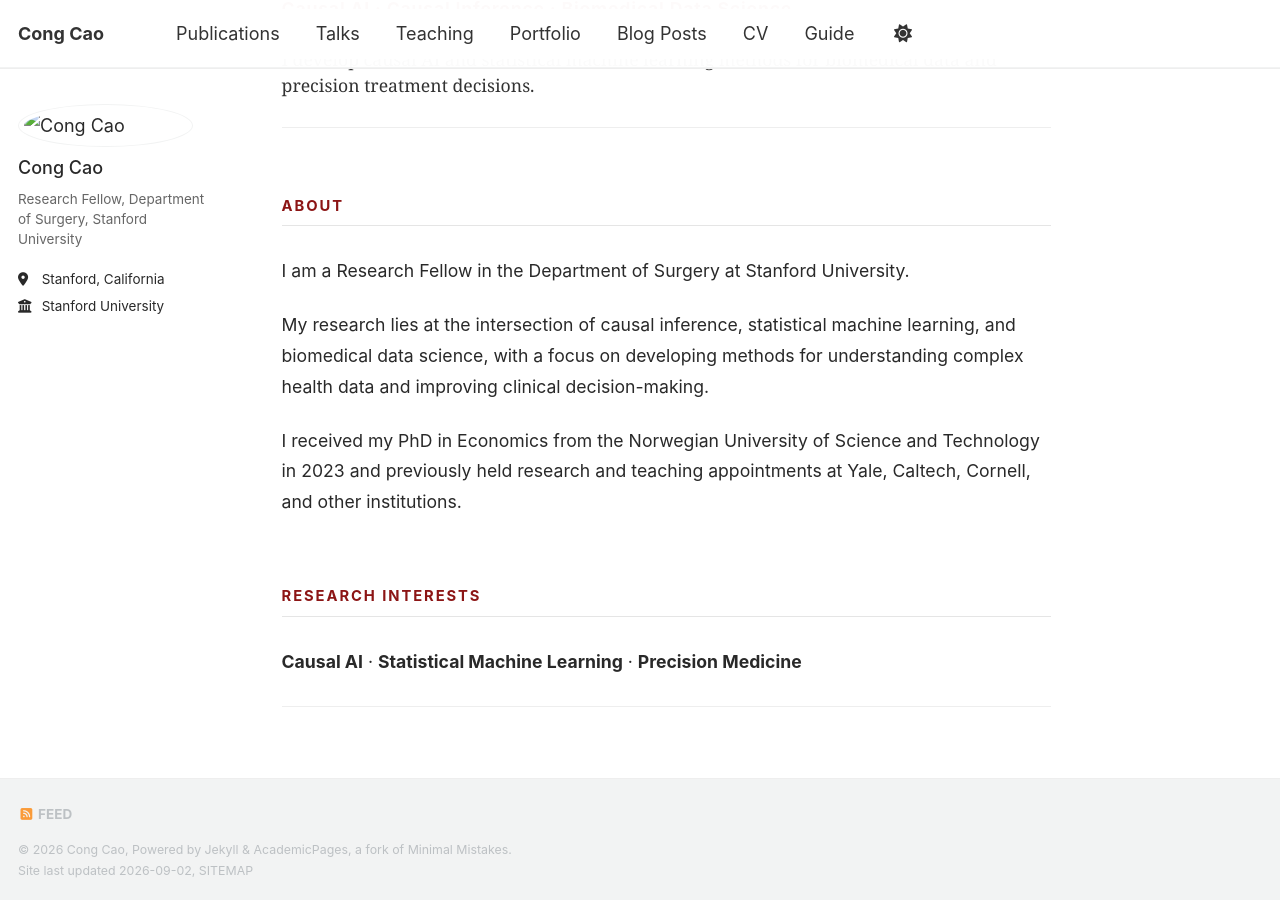
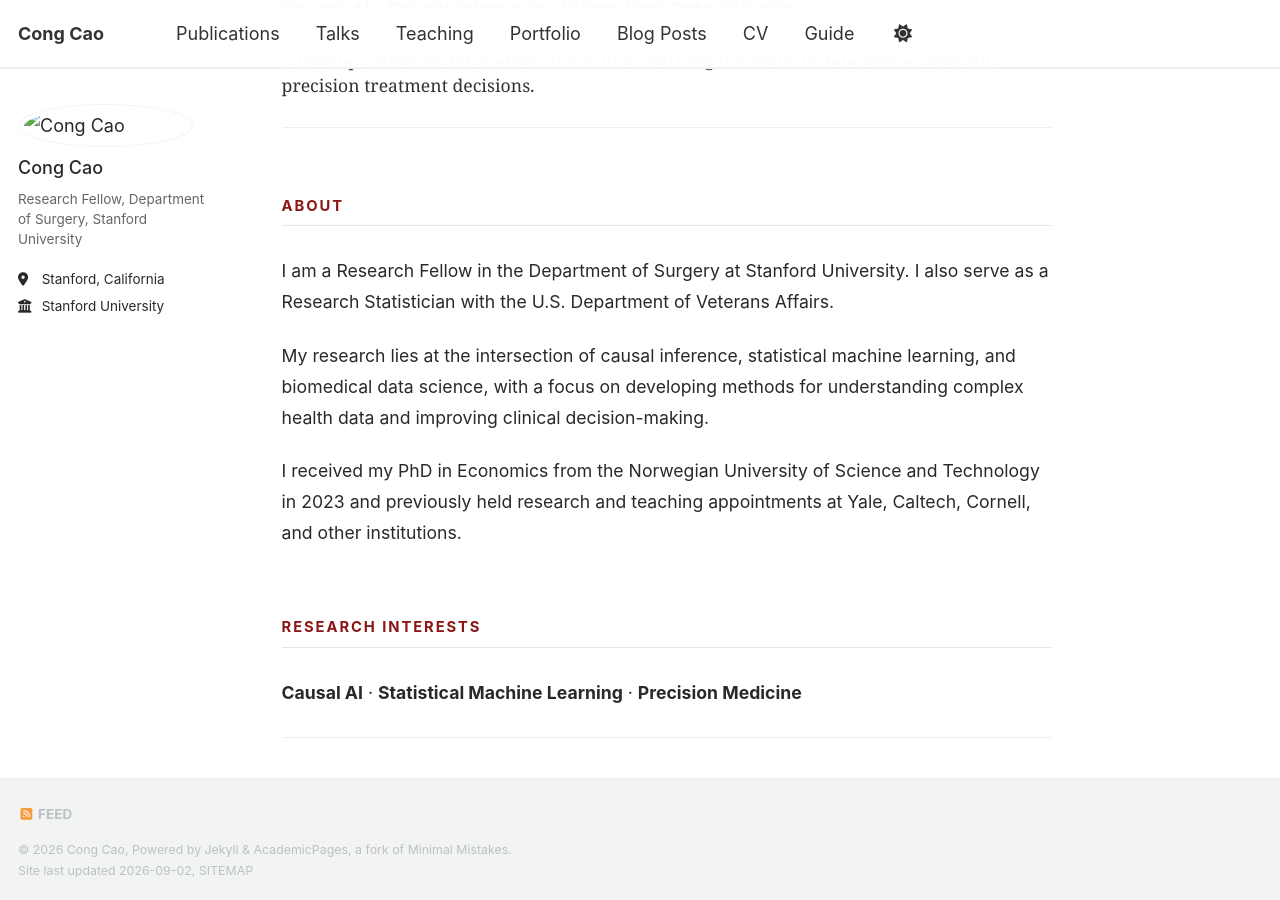
Before and after one commit to congca0/congca0.github.io, a Jekyll site: the page built from _pages/about.md, in a window 1280 px wide and 900 px high, scrolled down 446 px. Built offline with Jekyll 4.4.1, drawn with Linux system fonts in a browser that asks for light colours; our own code applies the rules of GitHub Pages for plain Markdown files; a style sheet for code colours, icons or effects is not loaded.

Commit message:
Update about.md

```diff
--- a/_pages/about.md
+++ b/_pages/about.md
@@ -22,8 +22,8 @@ for biomedical data and precision treatment decisions.
 ---
 
 ## About
-
 I am a Research Fellow in the Department of Surgery at Stanford University.
+I also serve as a Research Statistician with the U.S. Department of Veterans Affairs.
 
 My research lies at the intersection of causal inference, statistical
 machine learning, and biomedical data science, with a focus on developing
```
